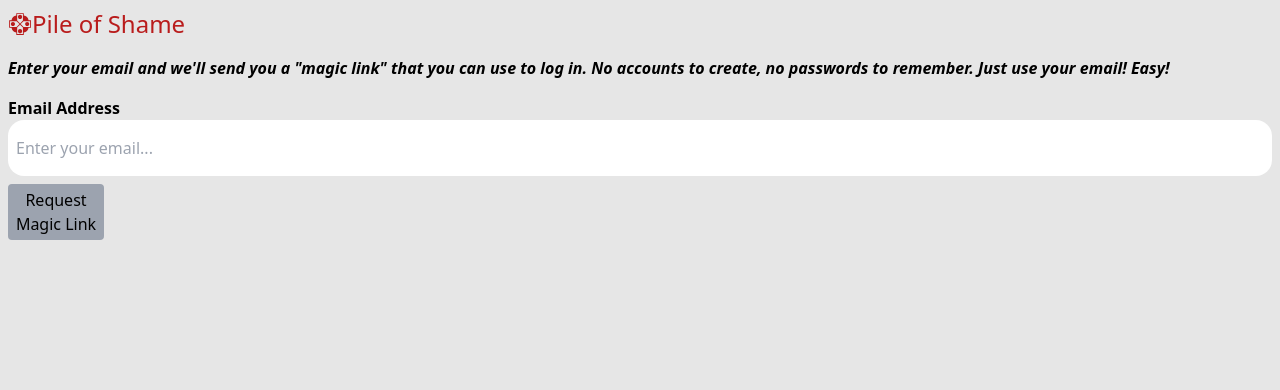
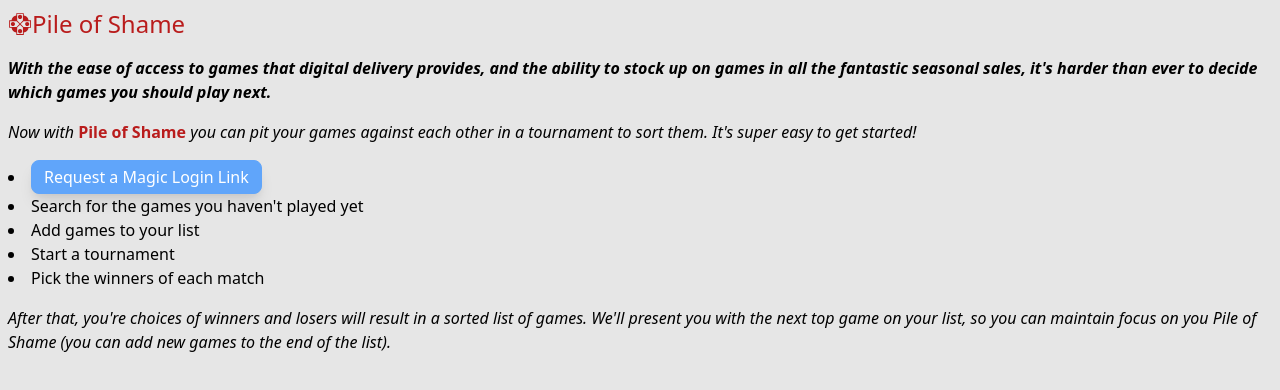
Before and after one commit to bodiddlie/madness-frontend, a React (Create React App) app: page / in a window 1280 px wide. Shown: the top 390 px of the page. Built offline with nearby package versions, Linux system fonts and the light colour scheme.

Commit message:
added basic home page

```diff
--- a/src/home.jsx
+++ b/src/home.jsx
@@ -10,6 +10,7 @@
 export default function Home({ magicLink }) {
   const [profile, setProfile] = React.useState(null);
   const [loggingIn, setLoggingIn] = React.useState(!!magicLink);
+  const [showLogin, setShowLogin] = React.useState(false);
   const auth = useAuth();
 
   React.useEffect(() => {
@@ -29,7 +30,48 @@
   }
 
   if (!auth.user && (!magicLink || !loggingIn)) {
-    return <Login />;
+    if (showLogin) {
+      return <Login />;
+    }
+
+    return (
+      <div className="flex flex-col p-2">
+        <p className="mb-4 italic font-bold">
+          With the ease of access to games that digital delivery provides, and
+          the ability to stock up on games in all the fantastic seasonal sales,
+          it's harder than ever to decide which games you should play next.
+        </p>
+        <p className="mb-4 italic">
+          Now with{' '}
+          <span className="not-italic font-bold text-red-700">
+            Pile of Shame
+          </span>{' '}
+          you can pit your games against each other in a tournament to sort
+          them. It's super easy to get started!
+        </p>
+        <ul className="list-disc list-inside mb-4">
+          <li>
+            <button
+              type="button"
+              className="py-1 px-3 text-white rounded-lg shadow-lg border self-end bg-blue-400 border-blue-400"
+              onClick={() => setShowLogin(true)}
+            >
+              Request a Magic Login Link
+            </button>
+          </li>
+          <li>Search for the games you haven't played yet</li>
+          <li>Add games to your list</li>
+          <li>Start a tournament</li>
+          <li>Pick the winners of each match</li>
+        </ul>
+        <p className="mb-4 italic">
+          After that, you're choices of winners and losers will result in a
+          sorted list of games. We'll present you with the next top game on your
+          list, so you can maintain focus on you Pile of Shame (you can add new
+          games to the end of the list).
+        </p>
+      </div>
+    );
   }
 
   return (
```
